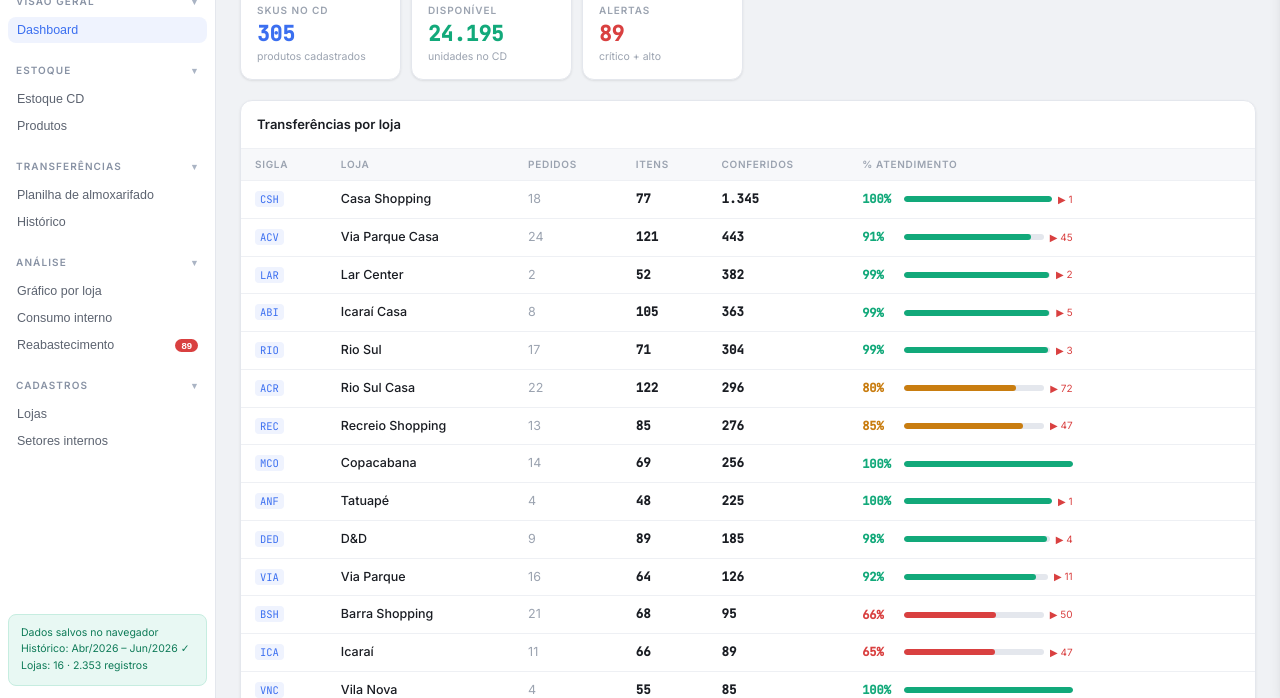
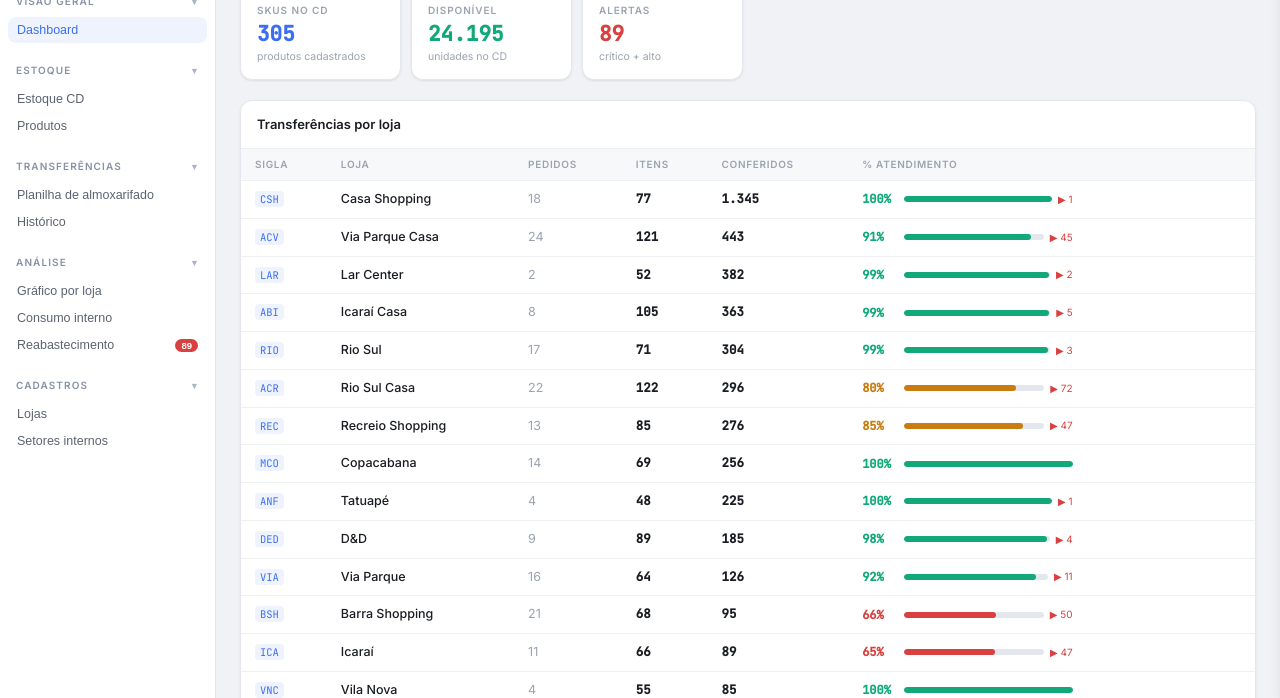
Before and after one commit to abhusbardo-lgtm/Almoxarifado-Abra, a plain HTML site: page index.html in a window 1280 px wide. Shown: the part 102-800 px from the top of the page. Drawn offline with nearby package versions, Linux system fonts and the light colour scheme.

Commit message:
Add files via upload

```diff
--- a/index.html
+++ b/index.html
@@ -63,7 +63,7 @@ nav{padding:10px 8px;flex:1;overflow-y:auto}
 .nav-group-body{overflow:hidden;transition:max-height .2s ease,opacity .2s;max-height:300px;opacity:1}
 .nav-group-body.collapsed{max-height:0;opacity:0;pointer-events:none}
 .alert-badge{background:var(--danger);color:#fff;font-size:9.5px;font-weight:700;border-radius:20px;padding:1px 6px;margin-left:auto}
-.sidebar-footer{margin:0 8px 12px;padding:10px 12px;background:var(--accent2-bg);border:1px solid #c6ede0;border-radius:var(--r);font-size:10.5px;color:#0d7a57;line-height:1.6}
+.sidebar-footer{display:none}
 
 /* ── MAIN ────────────────────────────────────────────── */
 .main{flex:1;overflow-y:auto;display:flex;flex-direction:column}
@@ -253,7 +253,7 @@ select.search-box{cursor:pointer}
       </div>
     </div>
   </nav>
-  <div class="sidebar-footer" id="sidebar-footer">Dados salvos no navegador<br>Histórico: Abr–Jun 2026 ✓<br>Lojas: 16 · Setores: 12</div>
+  <div class="sidebar-footer" id="sidebar-footer" style="display:none"></div>
 </aside>
 
 <div class="main">
```
